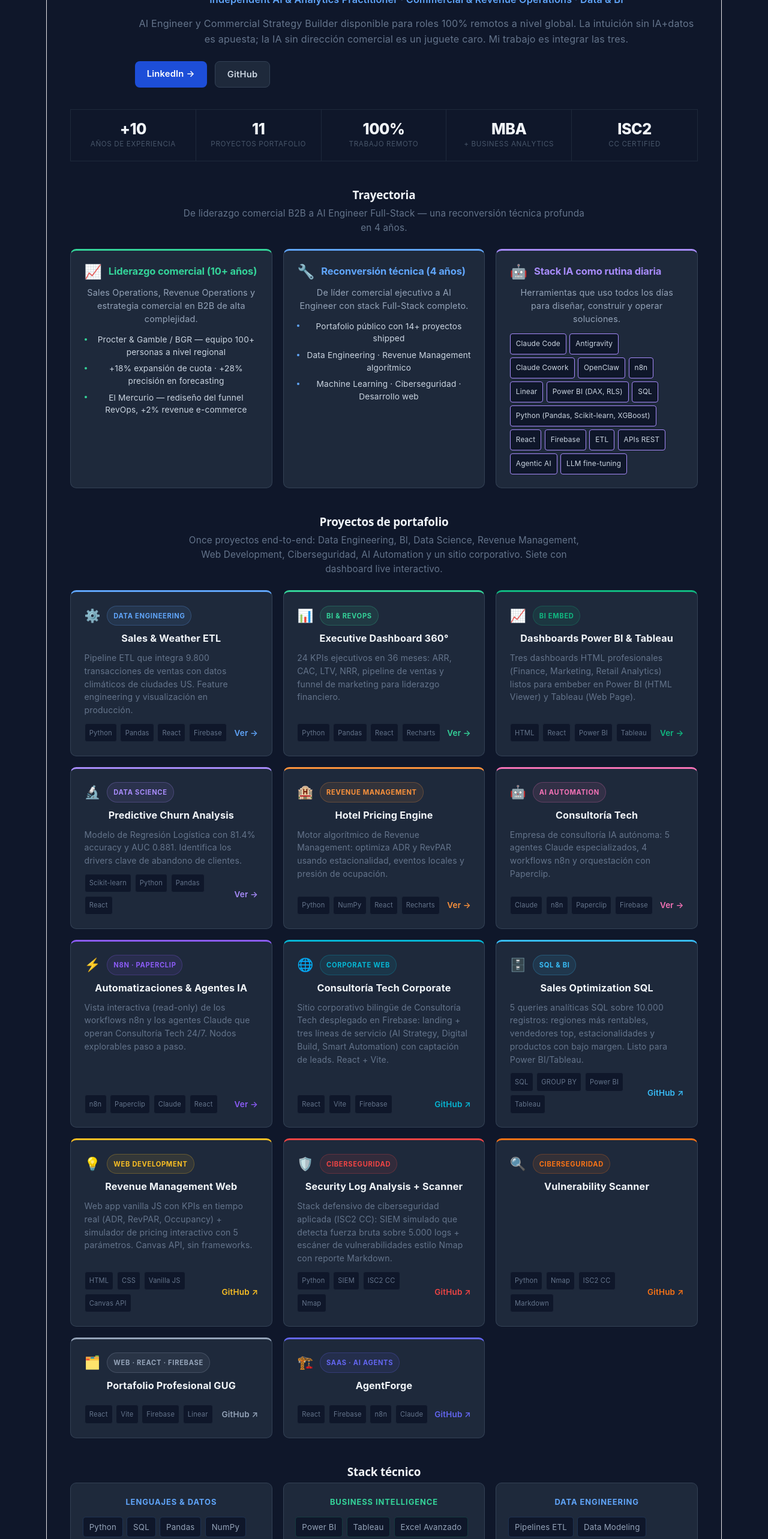
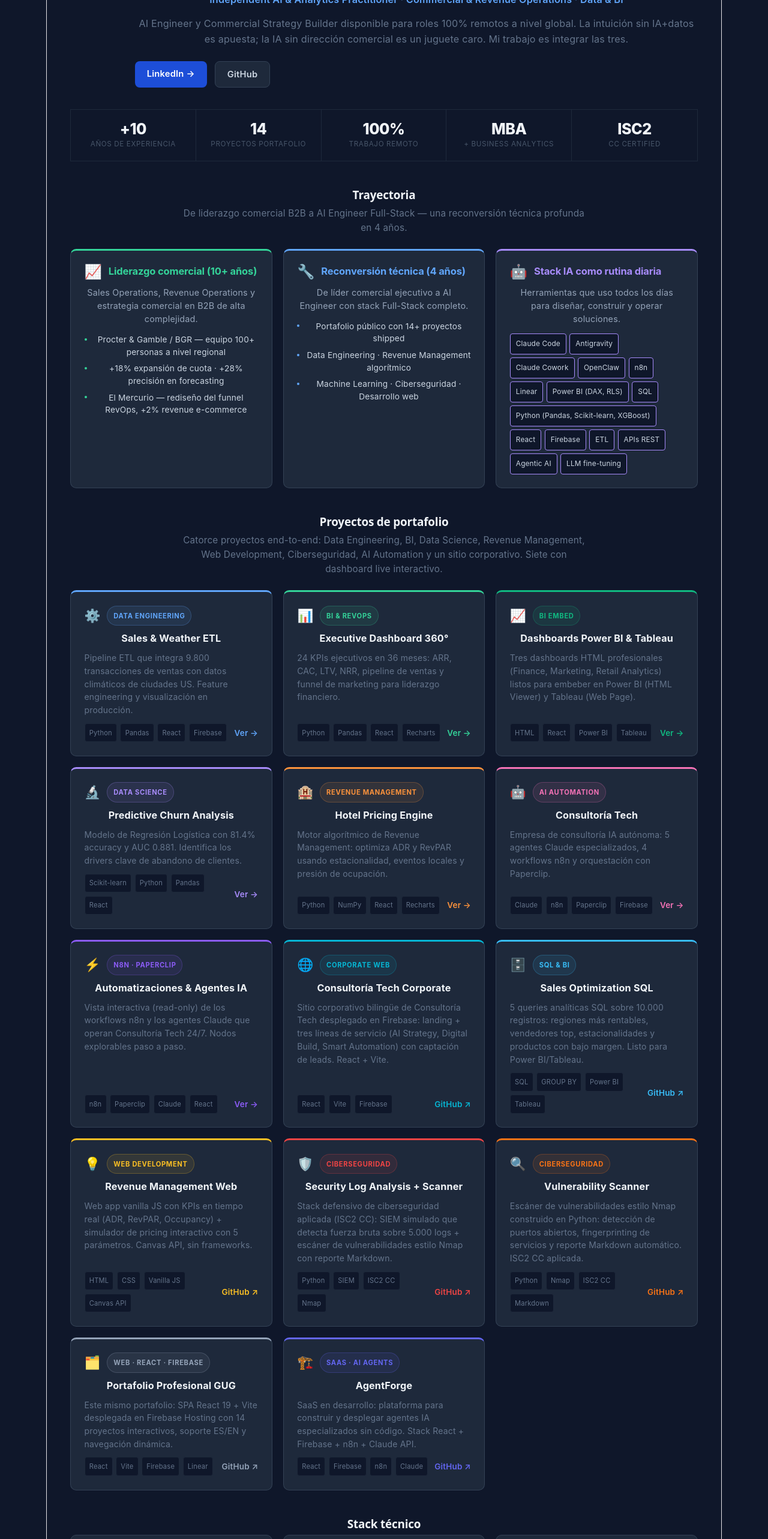
Before and after one commit to mindset-code/project-portfolio, a React (Vite) app: page / in a window 1280 px wide. Shown: the part 234-2800 px from the top of the page at 60% size. Built offline with nearby package versions, Linux system fonts and the light colour scheme.

Commit message:
fix(home): corregir descripciones y contador de proyectos (11→14)

```diff
--- a/src/pages/HomePage.jsx
+++ b/src/pages/HomePage.jsx
@@ -11,7 +11,7 @@ const T = {
     cta1: 'LinkedIn →', cta2: 'GitHub',
     stats: [
       { num: '+10',  lbl: 'Años de experiencia' },
-      { num: '11',   lbl: 'Proyectos portafolio' },
+      { num: '14',   lbl: 'Proyectos portafolio' },
       { num: '100%', lbl: 'Trabajo remoto' },
       { num: 'MBA',  lbl: '+ Business Analytics' },
       { num: 'ISC2', lbl: 'CC Certified' },
@@ -50,7 +50,7 @@ const T = {
       },
     ],
     projectsTitle: 'Proyectos de portafolio',
-    projectsDesc:  'Once proyectos end-to-end: Data Engineering, BI, Data Science, Revenue Management, Web Development, Ciberseguridad, AI Automation y un sitio corporativo. Siete con dashboard live interactivo.',
+    projectsDesc:  'Catorce proyectos end-to-end: Data Engineering, BI, Data Science, Revenue Management, Web Development, Ciberseguridad, AI Automation y un sitio corporativo. Siete con dashboard live interactivo.',
     viewBtn:     'Ver →',
     skillsTitle: 'Stack técnico',
     aboutTitle:  'Sobre mí',
@@ -96,6 +96,9 @@ const T = {
       '5 queries analíticas SQL sobre 10.000 registros: regiones más rentables, vendedores top, estacionalidades y productos con bajo margen. Listo para Power BI/Tableau.',
       'Web app vanilla JS con KPIs en tiempo real (ADR, RevPAR, Occupancy) + simulador de pricing interactivo con 5 parámetros. Canvas API, sin frameworks.',
       'Stack defensivo de ciberseguridad aplicada (ISC2 CC): SIEM simulado que detecta fuerza bruta sobre 5.000 logs + escáner de vulnerabilidades estilo Nmap con reporte Markdown.',
+      'Escáner de vulnerabilidades estilo Nmap construido en Python: detección de puertos abiertos, fingerprinting de servicios y reporte Markdown automático. ISC2 CC aplicada.',
+      'Este mismo portafolio: SPA React 19 + Vite desplegada en Firebase Hosting con 14 proyectos interactivos, soporte ES/EN y navegación dinámica.',
+      'SaaS en desarrollo: plataforma para construir y desplegar agentes IA especializados sin código. Stack React + Firebase + n8n + Claude API.',
     ],
   },
   en: {
@@ -105,7 +108,7 @@ const T = {
     cta1: 'LinkedIn →', cta2: 'GitHub',
     stats: [
       { num: '+10',  lbl: 'Years of experience' },
-      { num: '11',   lbl: 'Portfolio projects' },
+      { num: '14',   lbl: 'Portfolio projects' },
       { num: '100%', lbl: 'Remote work' },
       { num: 'MBA',  lbl: '+ Business Analytics' },
       { num: 'ISC2', lbl: 'CC Certified' },
@@ -144,7 +147,7 @@ const T = {
       },
     ],
     projectsTitle: 'Portfolio Projects',
-    projectsDesc:  'Eleven end-to-end projects: Data Engineering, BI, Data Science, Revenue Management, Web Development, Cybersecurity, AI Automation and a corporate website. Seven with a live interactive dashboard.',
+    projectsDesc:  'Fourteen end-to-end projects: Data Engineering, BI, Data Science, Revenue Management, Web Development, Cybersecurity, AI Automation and a corporate website. Seven with a live interactive dashboard.',
     viewBtn:     'View →',
     skillsTitle: 'Tech Stack',
     aboutTitle:  'About me',
@@ -190,6 +193,9 @@ const T = {
       '5 analytical SQL queries on 10,000 records: most profitable regions, top sellers, seasonality and low-margin products. Power BI/Tableau-ready.',
       'Vanilla JS web app with real-time KPIs (ADR, RevPAR, Occupancy) + interactive pricing simulator with 5 parameters. Canvas API, no frameworks.',
       'Defensive cybersecurity stack applied (ISC2 CC): simulated SIEM detecting brute-force attacks over 5,000 logs + Nmap-style vulnerability scanner with Markdown report.',
+      'Nmap-style vulnerability scanner built in Python: open port detection, service fingerprinting and automatic Markdown report generation. ISC2 CC applied.',
+      'This very portfolio: React 19 + Vite SPA deployed on Firebase Hosting with 14 interactive projects, ES/EN support and dynamic navigation.',
+      'SaaS in development: platform to build and deploy specialized AI agents without code. Stack: React + Firebase + n8n + Claude API.',
     ],
   },
 }
```
